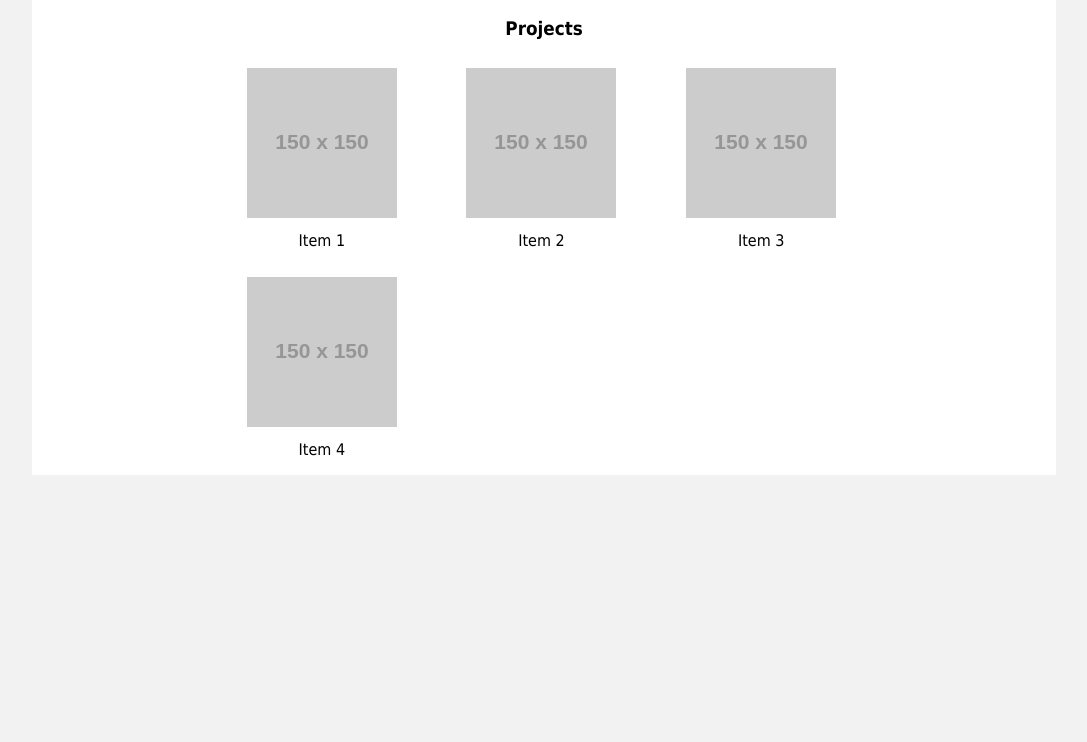
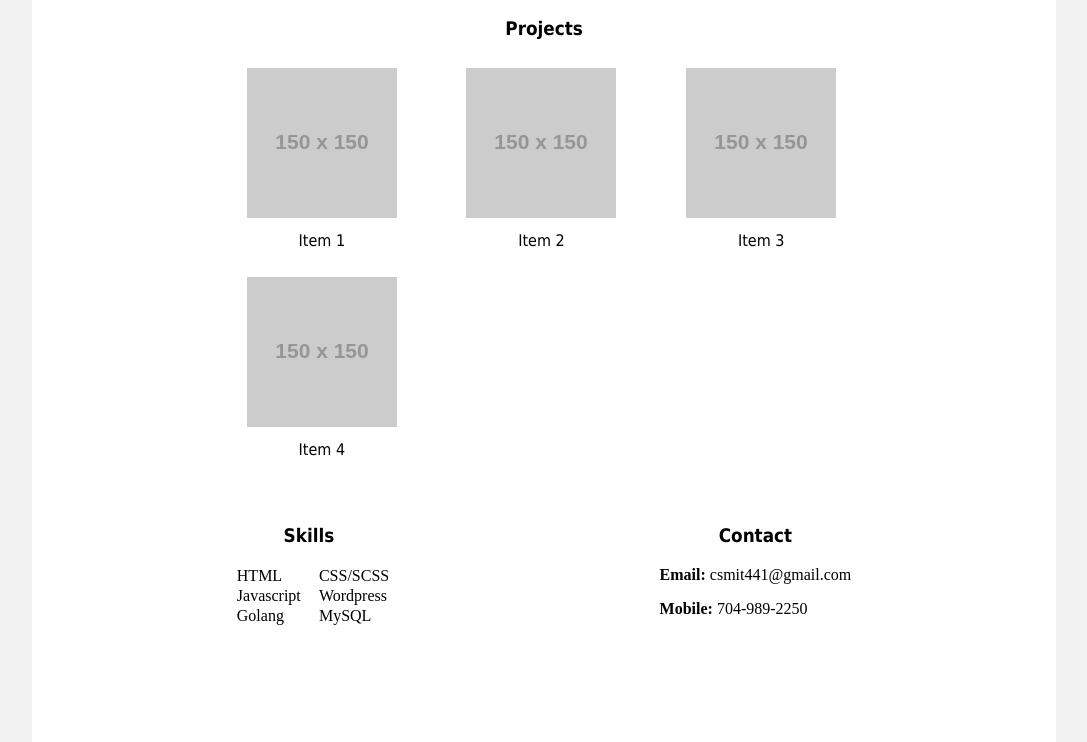
Before and after one commit to chris-smith-1/portfolio, a plain HTML site: page index.html in a window 1280 px wide. Shown: the part 565-1307 px from the top of the page, without its empty margins (96-1183 px from the left). Before the commit the page ends 1050 px from the top, so only its background shows below. Drawn offline with Linux system fonts and the light colour scheme; placeholder pictures from the web are drawn by us.

Commit message:
Add skills and contact

```diff
--- a/index.html
+++ b/index.html
@@ -42,6 +42,26 @@
                 <p class="gallery__item--heading">Item 4</p>
             </div>
         </div>
+
+        <div class="skills-contact__container">
+            <div class="skills">
+                <h3 class="gallery__title">Skills</h3>
+                <ul>
+                    <li>HTML</li>
+                    <li>CSS/SCSS</li>
+                    <li>Javascript</li>
+                    <li>Wordpress</li>
+                    <li>Golang</li>
+                    <li>MySQL</li>
+
+                </ul>
+            </div>
+            <div class="contact">
+                <h3 class="gallery__title">Contact</h3>
+                <p><b>Email:</b> csmit441@gmail.com</p>
+                <p><b>Mobile:</b> 704-989-2250</p>
+            </div>
+        </div>
     </div>
 </body>
 </html>
--- a/styles/main.scss
+++ b/styles/main.scss
@@ -75,3 +75,26 @@ body {
         font-family: $font-primary;
     }
 }
+
+.skills-contact__container {
+    display: flex;
+    justify-content: space-between;
+    width: 60%;
+    margin: 0 auto 0 auto;
+    padding-bottom: 100px;
+    flex-wrap: wrap;
+}
+
+.skills {
+    ul {
+        list-style-type: none;
+        padding: 0;
+        display: grid;
+        grid-template-columns: 50% 50%;
+        grid-column-gap: 10px;
+
+        li {
+            line-height: 20px;
+        }
+    }
+}
```
Also changed, not shown: styles/main.css, 1 other file.
